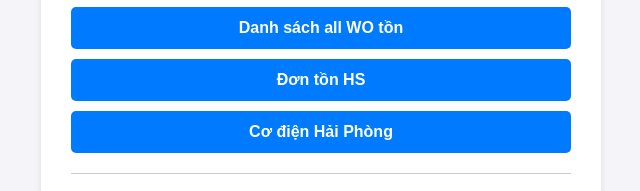
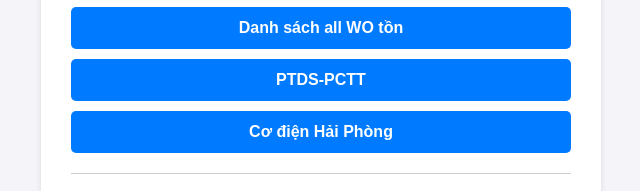
Before and after one commit to codienhpg/codien_links, a plain HTML site: page index.html in a window 1280 px wide. Shown: the part 608-799 px from the top of the page, 319-959 px from the left. Drawn offline with Linux system fonts and the light colour scheme.

Commit message:
Update index.html

```diff
--- a/index.html
+++ b/index.html
@@ -62,7 +62,8 @@
         <a href="https://chatgpt.com/g/g-6a68590decac8191bbf3797e20706831-chatbot-huong-dan-su-dung-pm-cbusiness360" class="link-btn" target="_blank">ChatGPT hỗ trợ xăng dầu</a>
         <a href="https://manage-wo.pages.dev/" class="link-btn" target="_blank">Danh sách all WO tồn</a>
         <!-- <a href="https://script.google.com/macros/s/AKfycbyXSNS3fqujCEbPwg6tx-JsJ4qYyISS4NFFuNzjNbPf-z6H5zJtg72O-DQnipnABmq0/exec" class="link-btn" target="_blank">Danh sách WO tồn</a>    -->
-        <a href="https://script.google.com/macros/s/AKfycbw9adJPR4jlqRH_qAsa2n-WG3yaqWwSGRpR1CHybZ4FKDqcjOj9HQXe_hDflJbCBWnP/exec" class="link-btn" target="_blank">Đơn tồn HS</a>
+        <!-- <a href="https://script.google.com/macros/s/AKfycbw9adJPR4jlqRH_qAsa2n-WG3yaqWwSGRpR1CHybZ4FKDqcjOj9HQXe_hDflJbCBWnP/exec" class="link-btn" target="_blank">Đơn tồn HS</a> -->
+        <a href="https://sites.google.com/view/codienhpg/ptds-ph%C3%B2ng-th%E1%BB%A7-d%C3%A2n-s%E1%BB%B1" class="link-btn" target="_blank">PTDS-PCTT</a>
         <a href="https://sites.google.com/view/codienhpg/trang-ch%E1%BB%A7" class="link-btn" target="_blank">Cơ điện Hải Phòng</a>
 
         <hr style="border: 0; height: 1px; background: #ccc; margin: 20px 0;">
```
